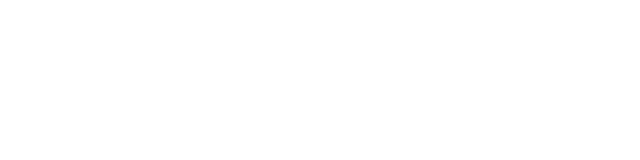
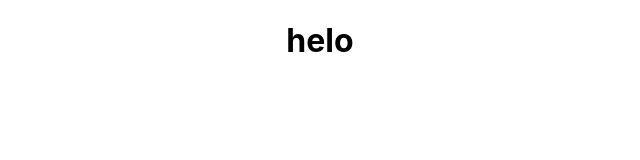
Before and after one commit to userFbi/React-tasks, a React (Create React App) app: page / in a window 1280 px wide. Shown: the top 160 px of the page, without its empty margins (320-960 px from the left). Built offline with nearby package versions, Linux system fonts and the light colour scheme.

Commit message:
files modified

```diff
--- a/src/CartData/CartData.jsx
+++ b/src/CartData/CartData.jsx
@@ -3,7 +3,7 @@
 const CartData = () => {
     return (
         <div>
-
+            <h1>helo</h1>
         </div>
     )
 }
```
